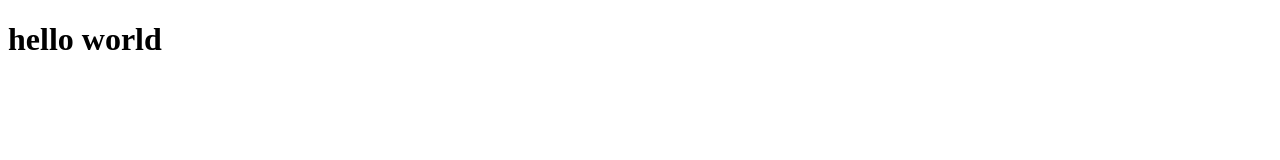
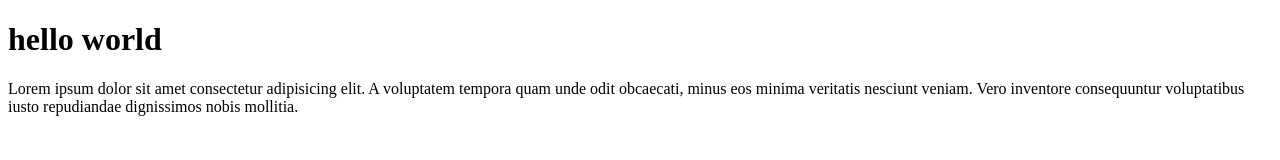
Before and after one commit to y-pra/pra-git-test, a plain HTML site: page index.html in a window 1280 px wide. Drawn offline with Linux system fonts and the light colour scheme.

Commit message:
menambahkan paragraf

```diff
--- a/index.html
+++ b/index.html
@@ -8,5 +8,8 @@
   </head>
   <body>
     <h1>hello world</h1>
+    <p>
+      Lorem ipsum dolor sit amet consectetur adipisicing elit. A voluptatem tempora quam unde odit obcaecati, minus eos minima veritatis nesciunt veniam. Vero inventore consequuntur voluptatibus iusto repudiandae dignissimos nobis mollitia.
+    </p>
   </body>
 </html>
```
